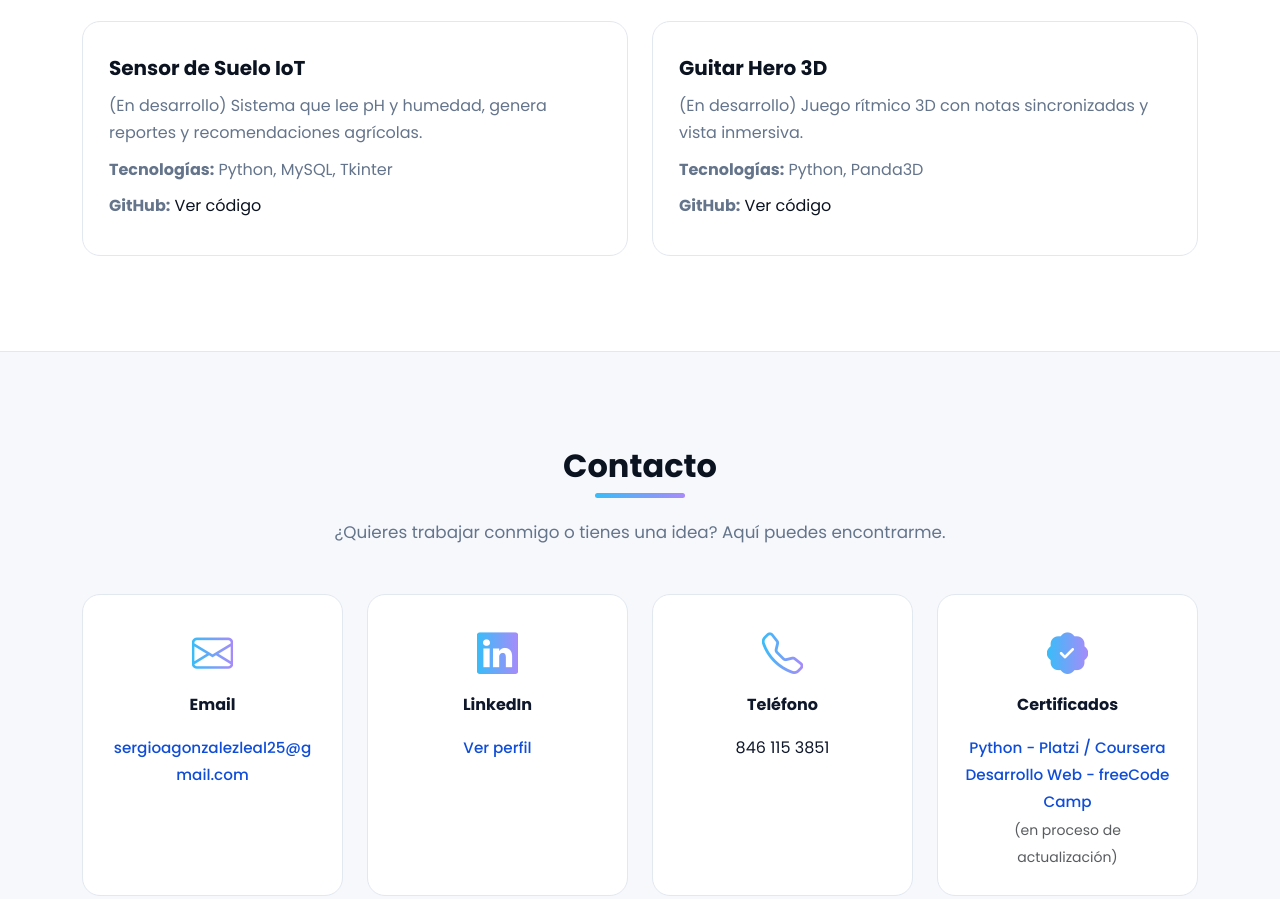
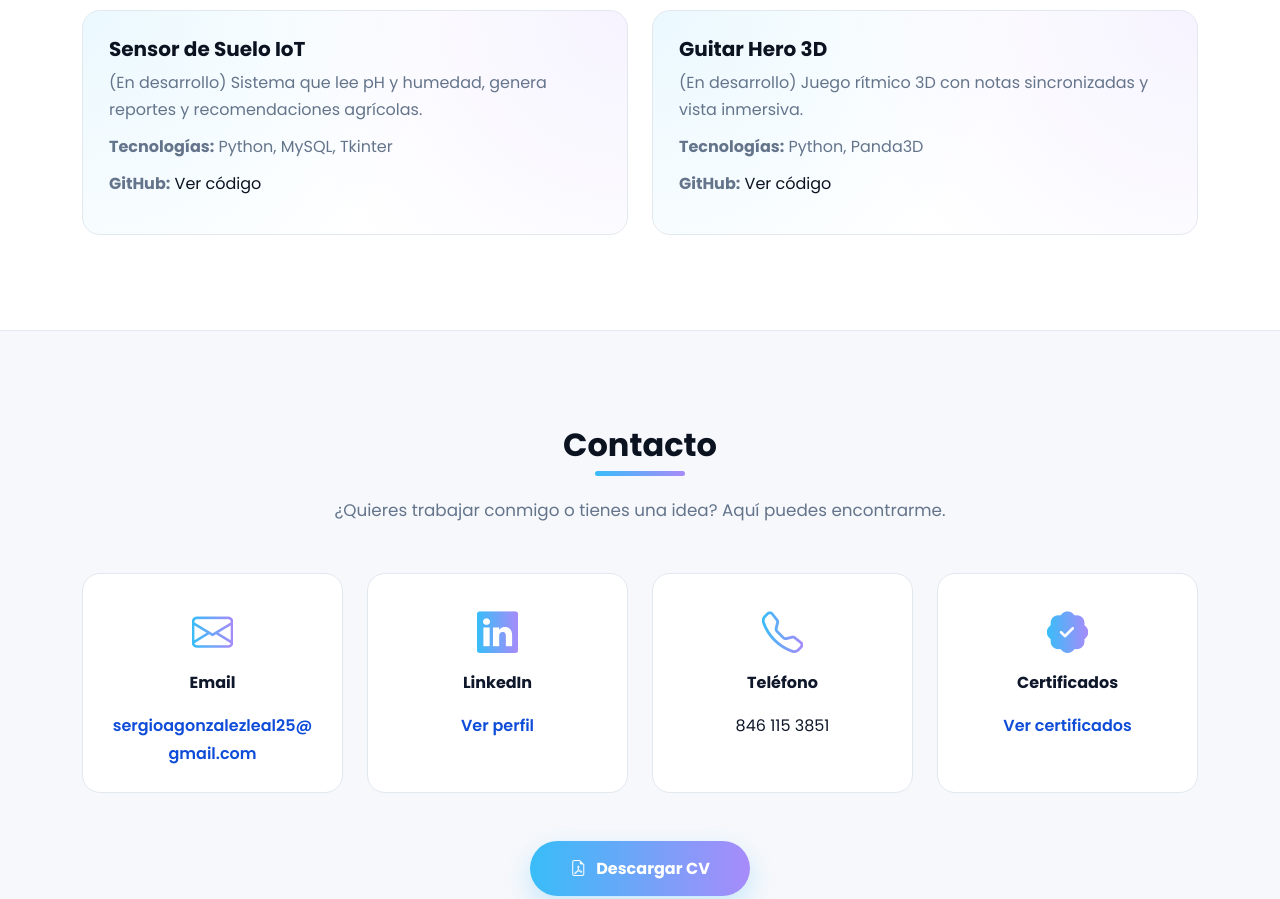
Before and after one commit to SergioGLeal/sergiogleal.github.io, a plain HTML site: page index.html in a window 1280 px wide. Shown: the part 2226-3125 px from the top of the page. Drawn offline with nearby package versions, Linux system fonts and the light colour scheme.

Commit message:
principal 2.4.1

```diff
--- a/index.html
+++ b/index.html
@@ -210,7 +210,7 @@
             color: var(--primary);
         }
 
-        /* Proyectos (sin imágenes) */
+        /* Proyectos */
         .proyecto {
             background: var(--card);
             border: 1px solid var(--border);
@@ -218,7 +218,25 @@
             padding: 26px;
             transition: transform 0.25s ease, box-shadow 0.25s ease, border-color 0.25s ease;
             height: 100%;
+            position: relative;
+            overflow: hidden;
         }
+
+        /* Fondo suave para que no se vean vacíos sin imagen */
+        .proyecto::before{
+            content:"";
+            position:absolute;
+            inset:0;
+            background:
+                radial-gradient(700px circle at 0% 0%, rgba(56,189,248,0.10), transparent 50%),
+                radial-gradient(700px circle at 100% 0%, rgba(167,139,250,0.10), transparent 50%);
+            pointer-events:none;
+        }
+        .proyecto > *{
+            position: relative;
+            z-index: 1;
+        }
+
         .proyecto:hover {
             transform: translateY(-10px);
             box-shadow: 0 26px 55px rgba(2,6,23,0.12);
@@ -227,8 +245,7 @@
         .proyecto h3{
             font-size: 1.25rem;
             font-weight: 700;
-            margin-top: 0.5rem;
-            margin-bottom: 0.75rem;
+            margin-top: 0px;
         }
         .proyecto a{
             color: var(--primary);
@@ -240,10 +257,10 @@
         }
         .proyecto p{
             color: var(--muted);
-            margin-bottom: 0.6rem;
+            margin-bottom: 10px;
         }
 
-        /* Contacto - email largo */
+        /* Contacto */
         .contact-card {
             background: var(--card);
             border: 1px solid var(--border);
@@ -265,26 +282,20 @@
             -webkit-text-fill-color: transparent;
             margin-bottom: 0.75rem;
         }
-        .contact-card a,
-        .contact-card .email-long {
+
+        /* ✅ FIX: Email largo no se sale del contenedor */
+        .contact-card a{
             color: #0f4dd8;
             text-decoration: none;
-            font-weight: 500;
-            font-size: 0.95rem;
-            word-break: break-all;
-            overflow-wrap: break-word;
-            hyphens: auto;
+            font-weight: 600;
+
+            word-break: break-word;
+            overflow-wrap: anywhere;
+            display: inline-block;
+            max-width: 100%;
         }
-        .contact-card a:hover,
-        .contact-card .email-long:hover {
+        .contact-card a:hover{
             text-decoration: underline;
-        }
-
-        @media (max-width: 576px) {
-            .contact-card a,
-            .contact-card .email-long {
-                font-size: 0.9rem;
-            }
         }
 
         .btn-cv {
@@ -414,7 +425,7 @@
     </div>
 </section>
 
-<!-- Proyectos (sin imágenes) -->
+<!-- Proyectos -->
 <section id="proyectos" class="section-soft">
     <div class="container">
         <div class="text-center mb-5">
@@ -425,6 +436,7 @@
         <div class="row g-4">
             <div class="col-md-6">
                 <div class="proyecto">
+                    <!-- ✅ IMG QUITADA -->
                     <h3><a href="proyectos/crypto_dashboard/index.html" target="_blank">Crypto Dashboard</a></h3>
                     <p>Dashboard en tiempo real con gráficos interactivos, buscador y filtros. Consumo de API CoinGecko.</p>
                     <p><strong>Tecnologías:</strong> HTML, CSS, JS, Chart.js, API REST</p>
@@ -434,6 +446,7 @@
 
             <div class="col-md-6">
                 <div class="proyecto">
+                    <!-- ✅ IMG QUITADA -->
                     <h3><a href="proyectos/img_to_pdf/index.html" target="_blank">Convertir imágenes a PDF</a></h3>
                     <p>Aplicación web para convertir o unir imágenes en PDF.</p>
                     <p><strong>Tecnologías:</strong> JS, HTML, CSS</p>
@@ -443,6 +456,7 @@
 
             <div class="col-md-6">
                 <div class="proyecto">
+                    <!-- ✅ IMG QUITADA -->
                     <h3><a href="proyectos/suelo/index.html" target="_blank">Sensor de Suelo IoT</a></h3>
                     <p>(En desarrollo) Sistema que lee pH y humedad, genera reportes y recomendaciones agrícolas.</p>
                     <p><strong>Tecnologías:</strong> Python, MySQL, Tkinter</p>
@@ -452,6 +466,7 @@
 
             <div class="col-md-6">
                 <div class="proyecto">
+                    <!-- ✅ IMG QUITADA -->
                     <h3><a href="proyectos/guitar_hero/index.html" target="_blank">Guitar Hero 3D</a></h3>
                     <p>(En desarrollo) Juego rítmico 3D con notas sincronizadas y vista inmersiva.</p>
                     <p><strong>Tecnologías:</strong> Python, Panda3D</p>
@@ -475,7 +490,7 @@
                 <div class="contact-card">
                     <i class="bi bi-envelope contact-icon"></i>
                     <p><strong>Email</strong></p>
-                    <a href="mailto:sergioagonzalezleal25@gmail.com" class="email-long">sergioagonzalezleal25@gmail.com</a>
+                    <a href="mailto:sergioagonzalezleal25@gmail.com">sergioagonzalezleal25@gmail.com</a>
                 </div>
             </div>
 
@@ -495,13 +510,12 @@
                 </div>
             </div>
 
+            <!-- ✅ GitHub REEMPLAZADO por Certificados -->
             <div class="col-md-3 col-6">
                 <div class="contact-card">
                     <i class="bi bi-patch-check-fill contact-icon"></i>
                     <p><strong>Certificados</strong></p>
-                    <a href="#" target="_blank">Python - Platzi / Coursera</a><br>
-                    <a href="#" target="_blank">Desarrollo Web - freeCodeCamp</a><br>
-                    <small class="text-muted">(en proceso de actualización)</small>
+                    <a href="certificados.html" target="_blank">Ver certificados</a>
                 </div>
             </div>
         </div>
@@ -559,8 +573,15 @@
         },
         interactivity: {
             detect_on: 'canvas',
-            events: { onhover: { enable: true, mode: 'repulse' }, onclick: { enable: true, mode: 'push' }, resize: true },
-            modes: { repulse: { distance: 80, duration: 0.4 }, push: { particles_nb: 4 } }
+            events: {
+                onhover: { enable: true, mode: 'repulse' },
+                onclick: { enable: true, mode: 'push' },
+                resize: true
+            },
+            modes: {
+                repulse: { distance: 80, duration: 0.4 },
+                push: { particles_nb: 4 }
+            }
         },
         retina_detect: true
     });
```
